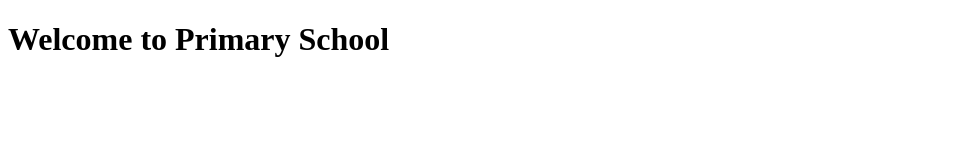
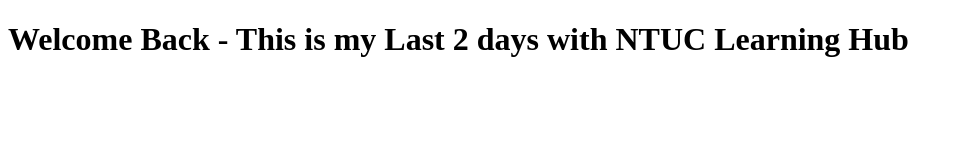
Before and after one commit to louislukechen/mylandingpage, a plain HTML site: page index.html in a window 1280 px wide. Shown: the whole page, without its empty margins (0-963 px from the left). Drawn offline with Linux system fonts and the light colour scheme.

Commit message:
Change the Message

```diff
--- a/index.html
+++ b/index.html
@@ -6,6 +6,6 @@
     <title>Document</title>
 </head>
 <body>
-    <h1> Welcome to Primary School</h1>
+    <h1> Welcome Back - This is my Last 2 days with NTUC Learning Hub</h1>
 </body>
 </html>
```
